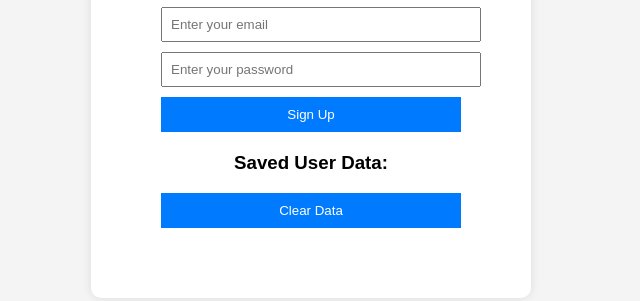
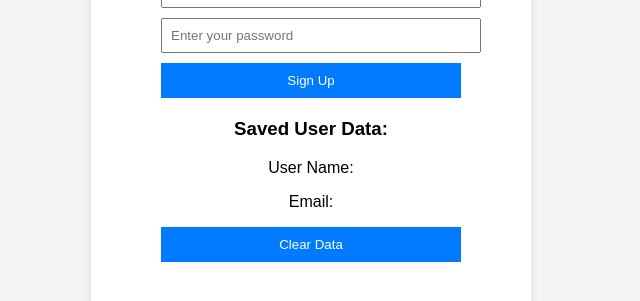
Before and after one commit to gayathirijeyananthan/Local-storage-Assignment, a plain HTML site: page index.html in a window 1280 px wide. Shown: the part 347-648 px from the top of the page, without its empty margins (329-969 px from the left). Drawn offline with Linux system fonts and the light colour scheme.

Commit message:
script.js file updated

```diff
--- a/index.html
+++ b/index.html
@@ -18,8 +18,8 @@
 
         <div id="userData">
             <h3>Saved User Data:</h3>
-            <p id="savedName"></p>
-            <p id="savedEmail"></p>
+            <p id="savedName">User Name:</p>
+            <p id="savedEmail">Email:</p>
         </div>
 
         <button id="clearData">Clear Data</button>
```
